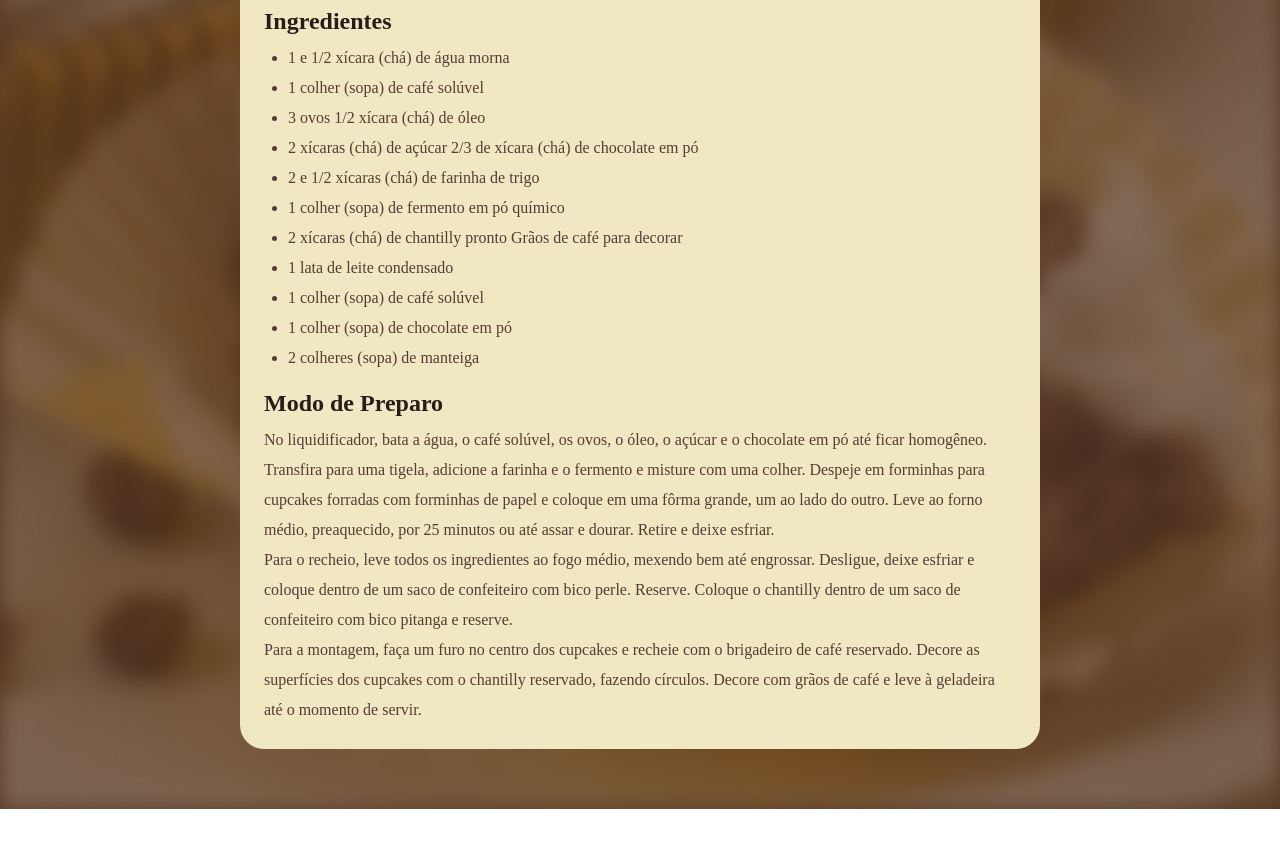
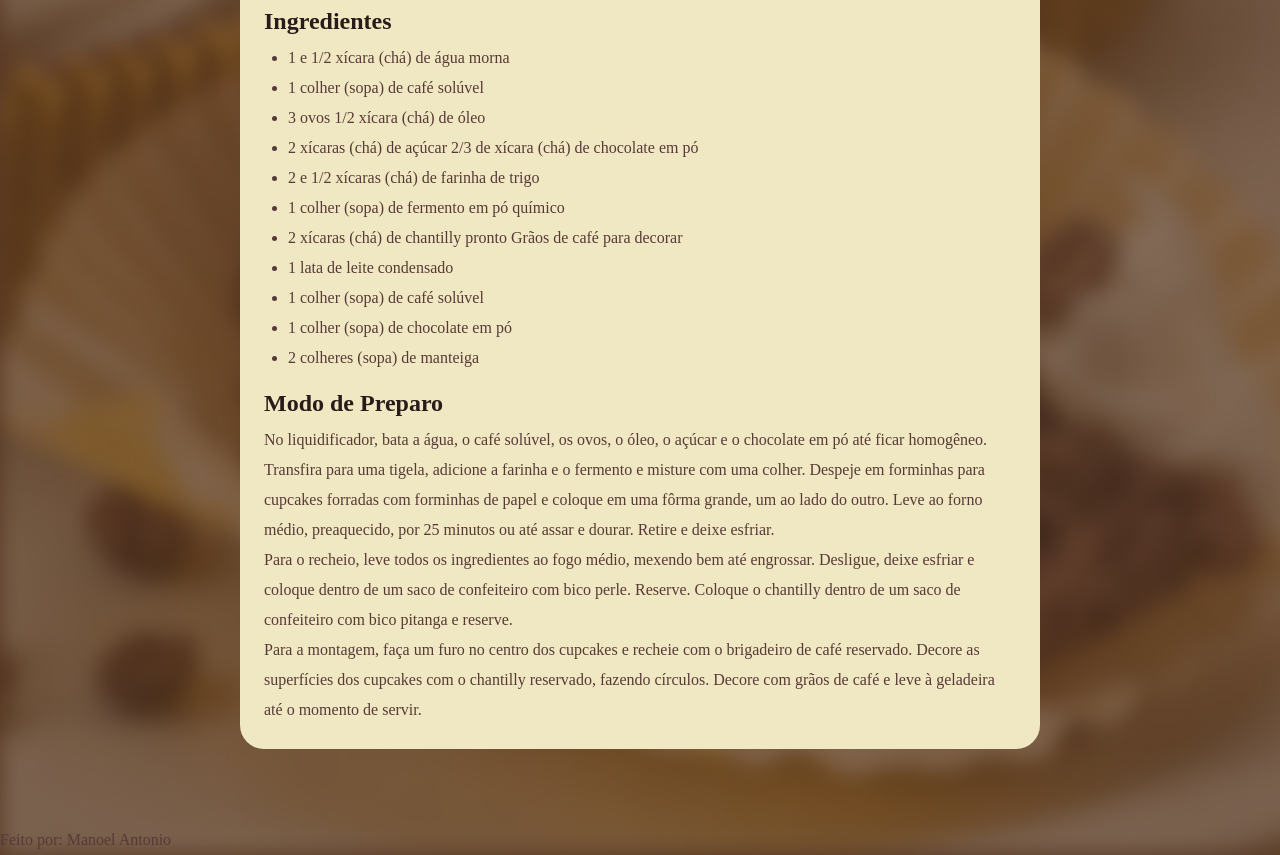
Before and after one commit to xManoelx/Pagina-de-receita, a plain HTML site: page index.html in a window 1280 px wide. Shown: the part 777-1632 px from the top of the page. Before the commit the page ends 1586 px from the top, so only its background shows below. Drawn offline with Linux system fonts and the light colour scheme; a web font is replaced by a local one.

Commit message:
Projeto Final

```diff
--- a/index.html
+++ b/index.html
@@ -50,5 +50,10 @@
             <p> Para a montagem, faça um furo no centro dos cupcakes e recheie com o brigadeiro de café reservado. Decore as superfícies dos cupcakes com o chantilly reservado, fazendo círculos. Decore com grãos de café e leve à geladeira até o momento de servir. </p>
         </main>
     </div>
+<!----------RODA PÉ--------->
+    <footer>
+        <section id="footer"></section>
+        Feito por: Manoel Antonio
+    </footer>
 </body>
 </html>
--- a/style.css
+++ b/style.css
@@ -20,7 +20,7 @@ body{
     padding: 30;
     background-color: #F0E8C2;
     border-radius: 24px;
-    margin: 60px auto;
+    margin: 60px auto 28px;
 }
 
 img {
@@ -68,3 +68,8 @@ h2{
     margin-bottom: 4px;
     line-height: 150%;
 }
+
+#footer{
+    color: #F0E8C2;
+    padding-bottom: 48px;
+}
```
